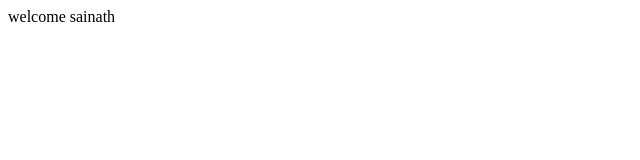
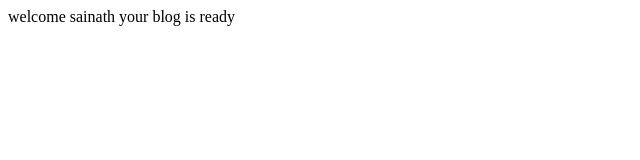
Before and after one commit to petetisainath/home, a plain HTML site: page index.html in a window 1280 px wide. Shown: the whole page, without its empty margins (0-640 px from the left). Drawn offline with Linux system fonts and the light colour scheme.

Commit message:
Update index.html

```diff
--- a/index.html
+++ b/index.html
@@ -1,7 +1,8 @@
 <html>
     <head>
         <title>Page Title</title>
-        <body>welcome sainath</body>
+        <body><h7>welcome sainath
+            your blog is ready</h7></body>
     </head>
 
 </html>
```
